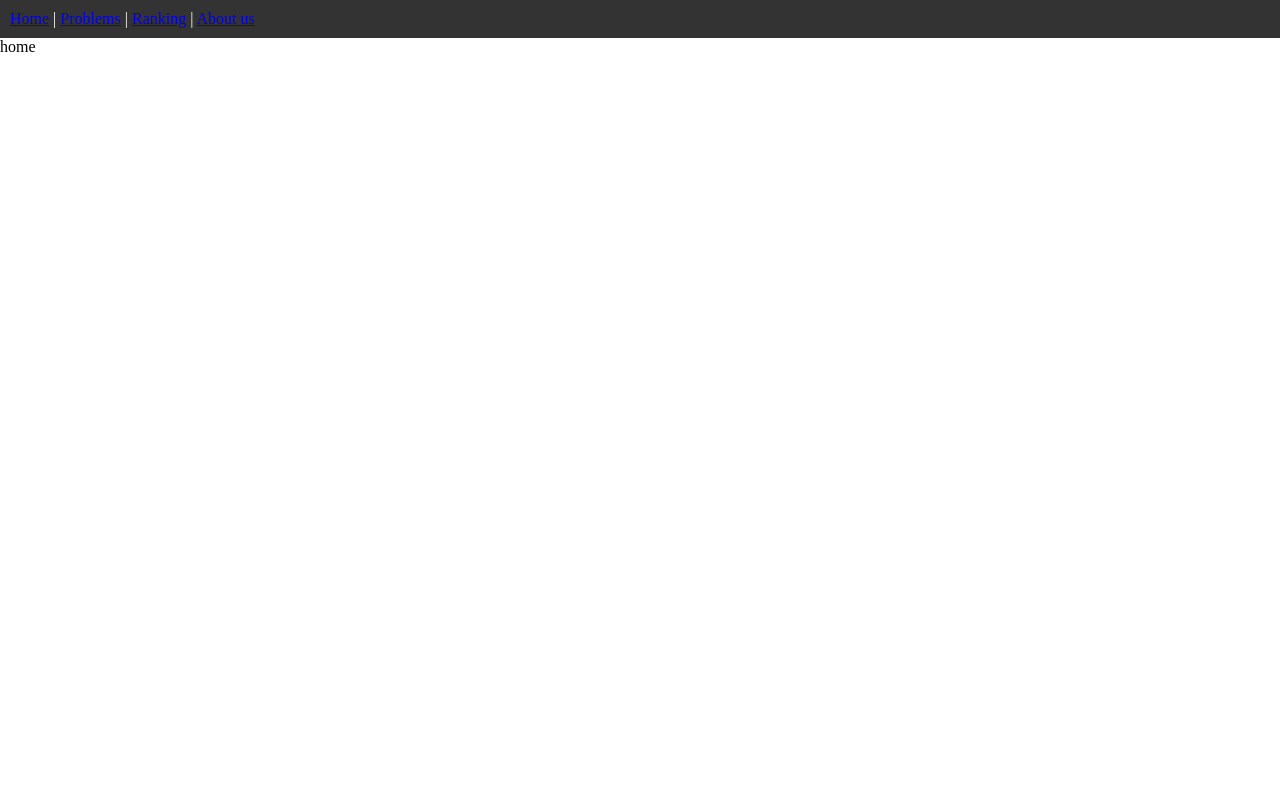
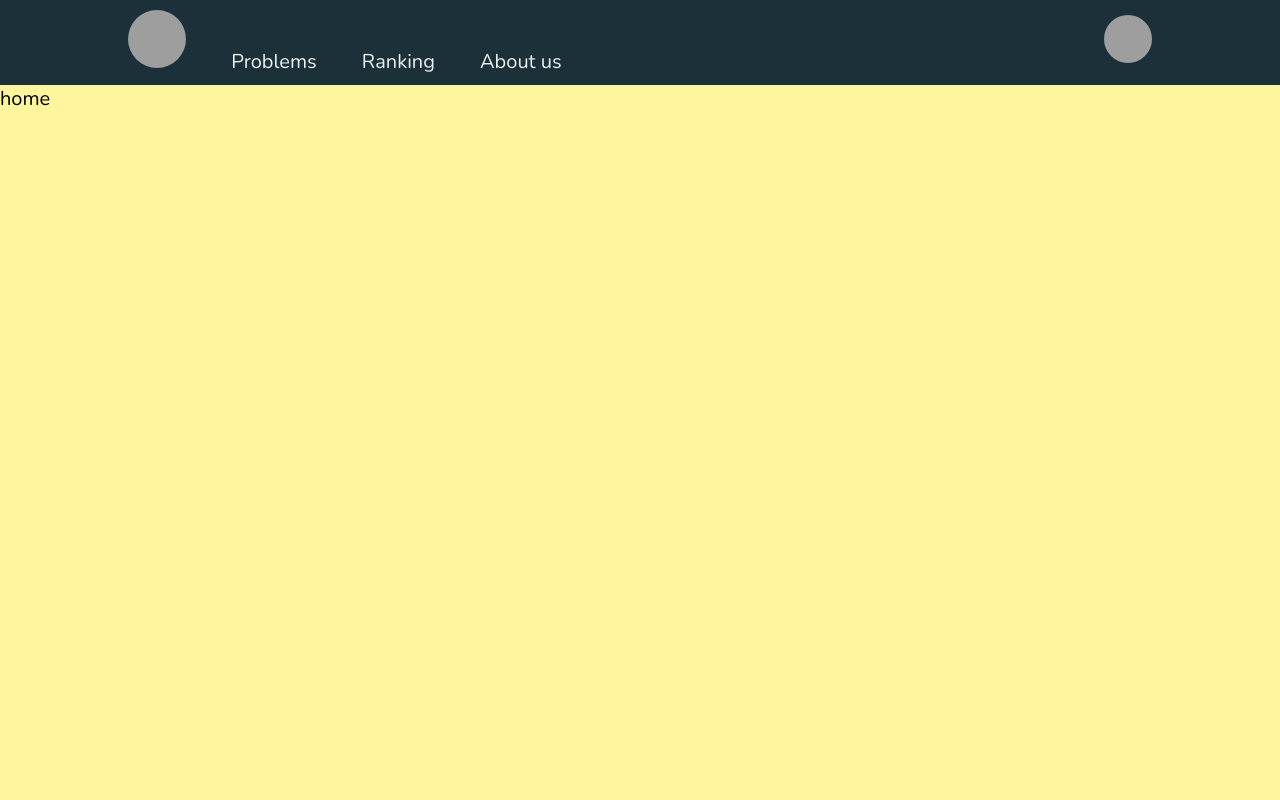
Before and after one commit to VPanas/DynamicProblemSolving, a Flask app: page / in a window 1280 px wide. Run offline with Flask 3, Linux system fonts and the light colour scheme; some libraries are stand-ins or nearby versions; grey boxes are pictures that could not be loaded.

Commit message:
feat: ✨ Styles | Nav bar | User profile
This commit has add new styles, adding static file main.css, creating the user profile view, visualize user photo, username

```diff
--- a/src/front-end/main.py
+++ b/src/front-end/main.py
@@ -1,7 +1,9 @@
 from flask import Flask, abort, render_template
 import os
+from datetime import date
 
-app = Flask(__name__)
+
+app = Flask(__name__, static_folder='static')
 
 problems_data = [
     {
@@ -24,44 +26,71 @@ problems_data = [
     },
 ]
 
+users = [
+    {
+        'id':1001,
+        'username':'jorge24',
+        'register_date':date(2002, 12, 31),
+        'photo_url':'https://images.ctfassets.net/h6goo9gw1hh6/2sNZtFAWOdP1lmQ33VwRN3/24e953b920a9cd0ff2e1d587742a2472/1-intro-photo-final.jpg?w=1200&h=992&fl=progressive&q=70&fm=jpg',
+        'problems_history':[
+            {
+                'problem_id':100,
+                'date_solved':date(2024, 2, 9),
+                'score':90
+            },
+            {
+                'problem_id':101,
+                'date_solved':date(2024, 2, 10),
+                'score':60
+            },
+            {
+                'problem_id':102,
+                'date_solved':date(2024, 2, 11),
+                'score':20
+            }
+        ],
+
+    }
+]
+
 @app.route('/')
 def index():
     # get problems from the db
-    return render_template('index.html')
+    return render_template('index.html', user=users[0])
 
 @app.route('/problems')
 def problems():
     # query from db all problems
-    return render_template('problems/problems.html', problems = problems_data)
+    return render_template('problems/problems.html', problems = problems_data, user=users[0])
 
 @app.route('/problem/<int:id>')
 def problem(id):
     selected_problem = next((p for p in problems_data if p['id'] == id), None)
 
     if selected_problem:
-        return render_template('problems/problem.html', problem=selected_problem)
+        return render_template('problems/problem.html', problem=selected_problem, user=users[0])
     else:
         abort(404)
 
 @app.route('/about')
 def about():
     #about us info
-    return render_template('info/about.html')
+    return render_template('info/about.html', user=users[0])
 
 @app.route('/contact')
 def contact():
     #form and diff links to contact
-    return render_template('info/contact.html')
+    return render_template('info/contact.html', user=users[0])
 
 @app.route('/top')
 def top():
     #best results
-    return render_template('top/top.html')
+    return render_template('top/top.html', user=users[0])
 
-@app.route('/profile/<id>')
-def profile(id):
+@app.route('/profile/<username>')
+def profile(username):
     #el perfil
-    return render_template('profile/profile.html')
+    return render_template('profile/profile.html', user=users[0])
 
 if __name__ == '__main__':
     app.run(debug=True)
--- /dev/null
+++ b/src/front-end/static/main.css
@@ -0,0 +1,110 @@
+@import url('https://fonts.googleapis.com/css2?family=Nunito:wght@400;800&display=swap');
+
+*{
+    box-sizing: border-box;
+    margin: 0;
+    padding: 0;
+    font-family: 'Nunito', sans-serif;
+    font-size: 20px;
+}
+
+body{
+    background-color: #fff59d;
+}
+
+.main-header{
+    background-color: #1b3039;
+    display: flex;
+    justify-content: flex-end;
+    align-items: center;
+    height: 85px;
+    padding: 5px 10%;
+}
+
+.main-header nav{
+    order: 1;
+}
+
+.main-user-logo{
+    cursor: pointer;
+    order: 3;
+    margin-left: auto;
+}
+
+.main-user-logo img{
+    border-radius: 50%;
+    height: 48px;
+    width: 48px;
+    transition: all 0.3s;
+}
+
+.main-user-logo img:hover{
+    transform: scale(1.2);
+}
+
+.main-nav-links{
+    list-style: none;
+}
+
+.main-nav-links li:nth-child(1){
+    padding: 0 20px 0 0 ;
+}
+
+.main-nav-links li{
+    display: inline-block;
+    padding: 0 20px;
+}
+
+.main-nav-links li a img{
+    border-radius: 50%;
+    height: 58px;
+    width: 58px;
+    transition: all 0.3s;
+}
+
+.main-nav-links li:hover{
+    transform: scale(1.1);
+}
+
+.main-nav-links a{
+    font-size: 700;
+    color: #eceff1;
+    text-decoration: none;
+}
+
+.main-nav-links li a:hover{
+    color: #ffbc0e;
+}
+
+.main-body{
+    margin: 0; padding: 0; display: flex; height: 100vh; flex-direction: column;
+}
+
+.main-nav{
+    background-color: #333; color: white; padding: 10px;
+}
+
+.avatar {
+    vertical-align: middle;
+    width: 250px;
+    height: 250px;
+    border-radius: 50%;
+
+}
+
+.user-photo-container{
+    text-align: center;
+    margin-top: 40px;
+}
+
+.user-info-container{
+    text-align: center;
+    margin-top: 40px;
+    padding: 0.5px;
+}
+
+.user-streak-container{
+    text-align: center;
+    margin-top: 40px;
+    padding: 0.5px;
+}
--- a/src/front-end/templates/base.html
+++ b/src/front-end/templates/base.html
@@ -13,24 +13,40 @@
 <link rel="stylesheet" href="https://cdnjs.cloudflare.com/ajax/libs/codemirror/5.62.0/theme/darcula.min.css">
 <script src="https://cdnjs.cloudflare.com/ajax/libs/codemirror/5.62.0/codemirror.min.js"></script>
 <script src="https://cdnjs.cloudflare.com/ajax/libs/codemirror/5.62.0/mode/htmlmixed/htmlmixed.js"></script>
+<link rel="stylesheet" href='/static/main.css' />
 
     <!-- Include Split.js from CDN -->
 <script src="https://unpkg.com/split.js"></script>
 
 </head>
-<body style="margin: 0; padding: 0; display: flex; height: 100vh; flex-direction: column;">
+<body class="main-body">
 
-    <!-- Navigation Bar -->
-    <nav style="background-color: #333; color: white; padding: 10px;">
+    <header class="main-header">
+        <div class="main-user-logo">
+            <a href="{{ url_for('profile', username=user.username) }}"><img src="{{ user.photo_url }}" alt=""></a>
+        </div>
+        <nav>
+            <ul class="main-nav-links">
+                <li><a href="{{ url_for('index') }}"><img src="https://cdn.icon-icons.com/icons2/2389/PNG/512/hackerrank_logo_icon_145206.png" alt=""></a></li>
+                <li><a href="{{ url_for('problems') }}">Problems</a></li>
+                <li><a href="{{ url_for('top') }}">Ranking</a></li>
+                <li><a href="{{ url_for('about') }}">About us</a></li>
+            </ul>
+        </nav>
+    </header>
+
+    <!-- Navigation Bar
+    <nav class="main-nav">
         <a href="{{ url_for('index') }}">Home</a> |
         <a href="{{ url_for('problems') }}">Problems</a> |
         <a href="{{ url_for('top') }}">Ranking</a> |
         <a href="{{ url_for('about') }}">About us</a>
     </nav>
-
+    -->
     <!-- Content Block -->
     <div style="flex: 1;">
-        {% block content %}{% endblock %}
+        {% block content %}
+        {% endblock %}
     </div>
 
 </body>
```
Also changed, not shown: src/front-end/templates/profile/profile.html (+37 -0 lines).
